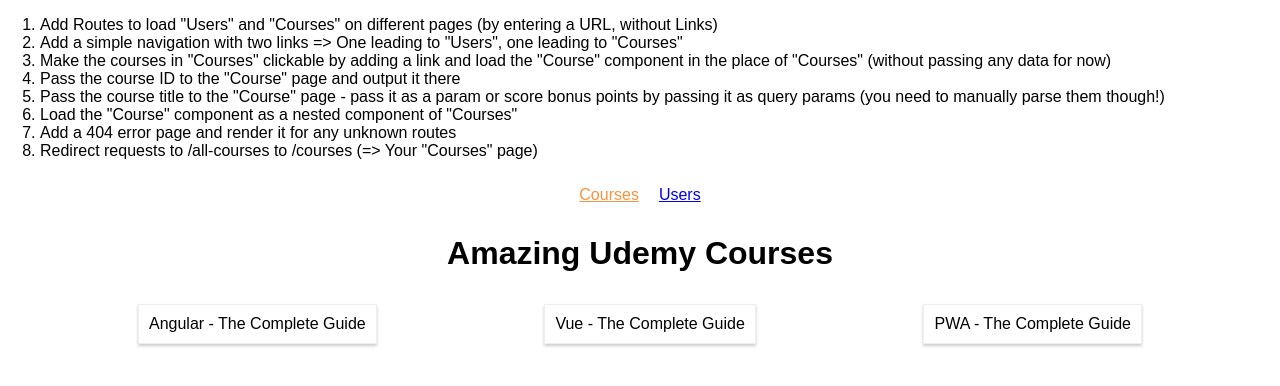
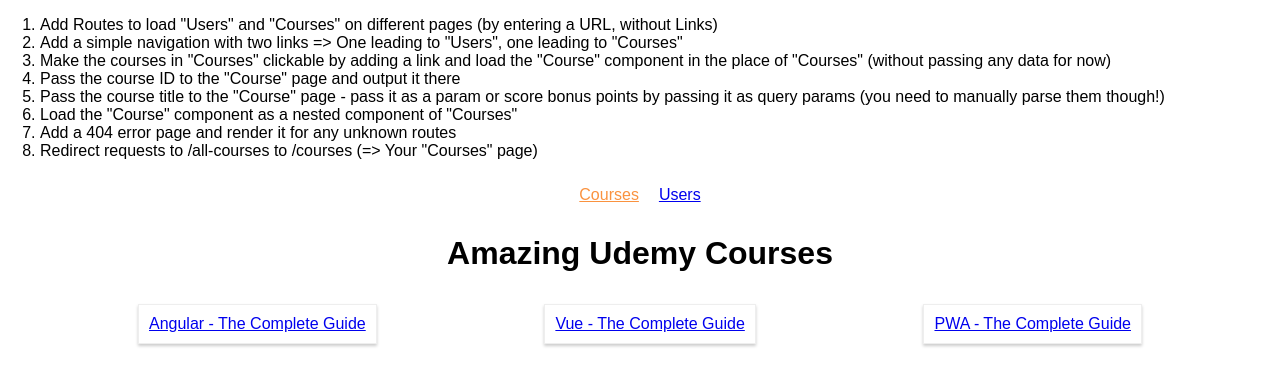
Before and after one commit to NickyJayJay/routing--assignment-problem, a React (Create React App) app: page /courses in a window 1280 px wide. Shown: the top 386 px of the page. Built offline with nearby package versions, Linux system fonts and the light colour scheme.

Commit message:
Make courses in 'Courses' clickable with Link and load 'Course' component in place of 'Courses'

```diff
--- a/src/App.js
+++ b/src/App.js
@@ -1,7 +1,8 @@
 import React, { Component } from 'react';
-import {Route, NavLink} from 'react-router-dom';
+import {Route, NavLink, Switch} from 'react-router-dom';
 
 import Courses from './containers/Courses/Courses';
+import Course from './containers/Course/Course';
 import Users from './containers/Users/Users';
 
 class App extends Component {
@@ -28,8 +29,11 @@
             </li>
           </ul>
         </nav>
-        <Route path="/courses" component={Courses} />
-        <Route path="/users" component={Users} />
+        <Switch>
+          <Route path="/users" component={Users} />
+          <Route path="/courses/course" component={Course} />
+          <Route path="/courses" component={Courses} />
+        </Switch>
       </div>
     );
   }
--- a/src/containers/Courses/Courses.js
+++ b/src/containers/Courses/Courses.js
@@ -1,4 +1,5 @@
 import React, { Component } from 'react';
+import {Link} from 'react-router-dom';
 
 import './Courses.css';
 
@@ -18,7 +19,11 @@
                 <section className="Courses">
                     {
                         this.state.courses.map( course => {
-                            return <article className="Course" key={course.id}>{course.title}</article>;
+                            return (
+                                <Link key={course.id} to={this.props.match.url + "/course"}>
+                                    <article className="Course">{course.title}</article>
+                                </Link>
+                            );
                         } )
                     }
                 </section>
```
Also changed, not shown: 1 other file (tests, documents, lock files or other folders).
